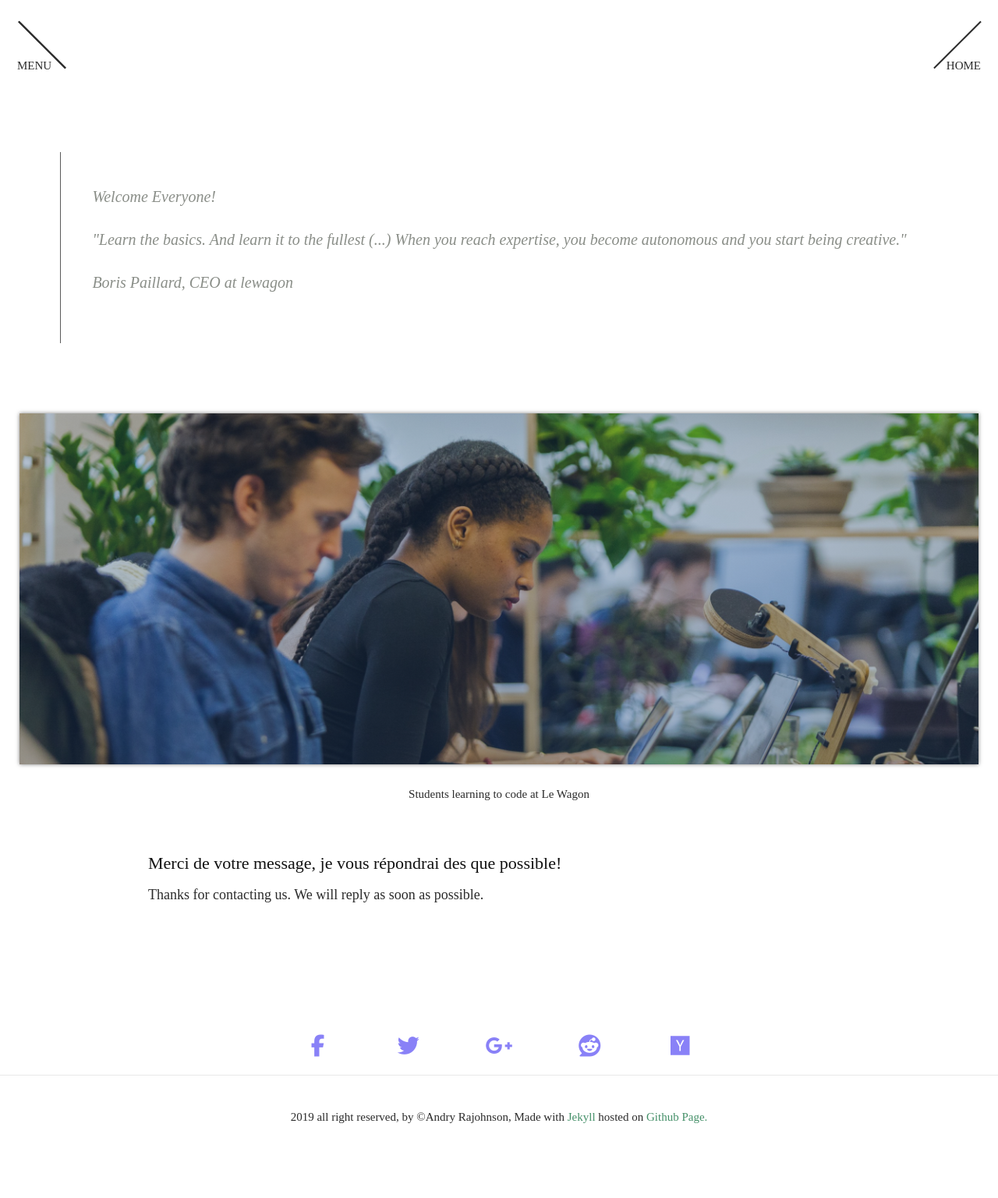
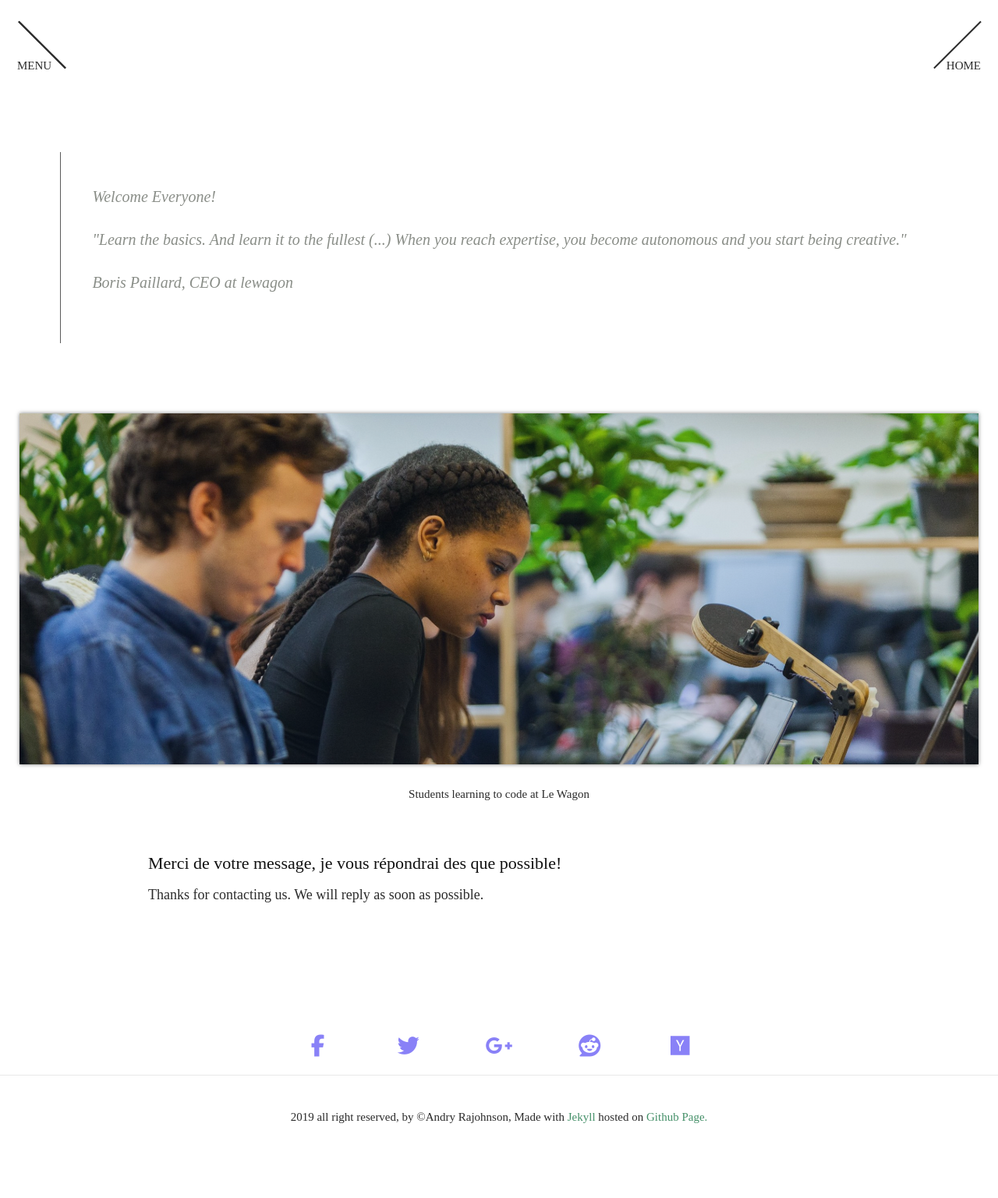
Before and after one commit to andryjohn/RJ-s-blog, a Jekyll site: the page built from thanks.md, in a window 1280 px wide. Shown: the whole page at 78% size. Built offline with Jekyll 4.4.1, drawn with Linux system fonts in a browser that asks for light colours; nearby versions of some CDN libraries; some web fonts are replaced; comment, search, counter and statistics services are not loaded.

```diff
--- a/_includes/banner.html
+++ b/_includes/banner.html
@@ -11,7 +11,7 @@
   transition: visibility 0s linear 0s,opacity .4s 0s;
   box-shadow: 0 0 5px rgba(0,0,0,0.5);
   display: block;
-  background-image: linear-gradient(rgba(39, 71, 118, 0.3), rgba(39, 71, 118, 0.4)), url(/images/student.jpeg);
+  background-image: linear-gradient(rgba(39, 71, 118, 0.1), rgba(39, 71, 118, 0.2)), url(/images/student.jpeg);
   background-size: cover;
   background-position: center;
   margin: 0px;
```
Also changed, not shown: images/student.jpeg.
